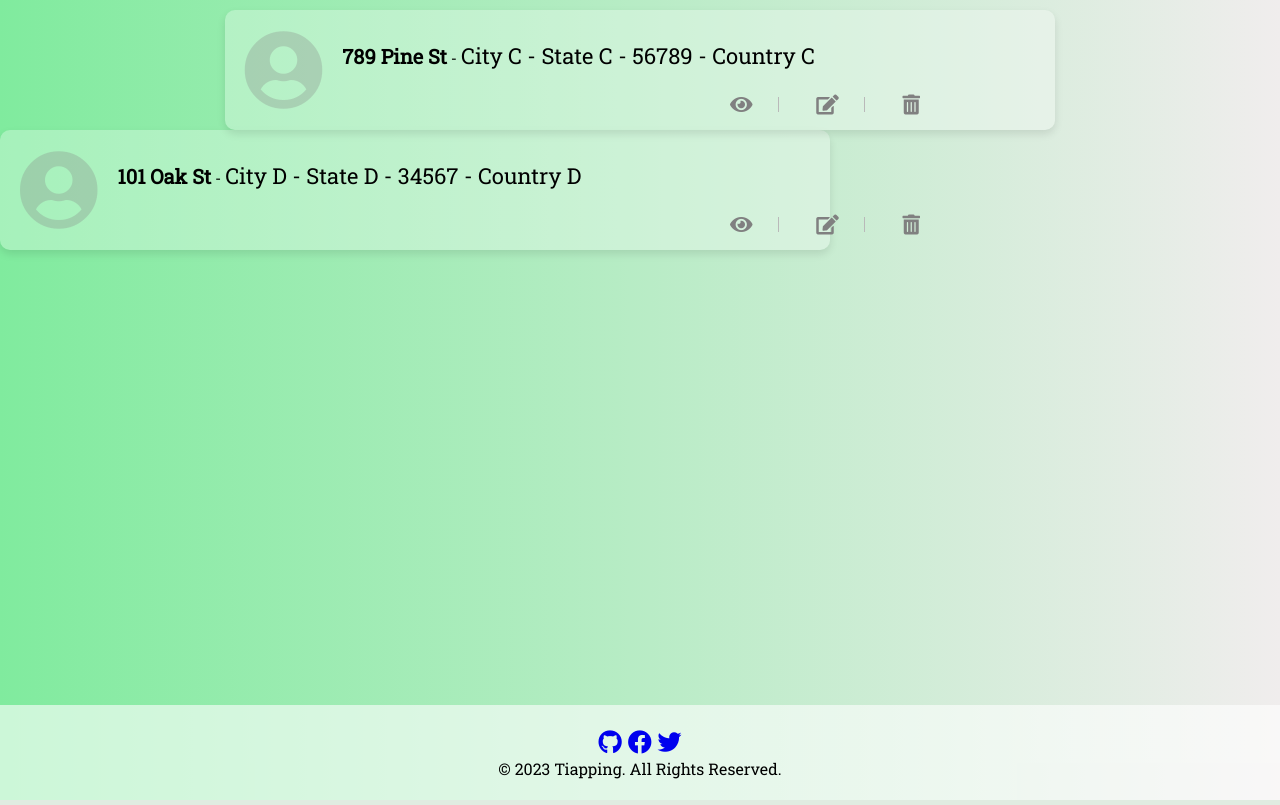
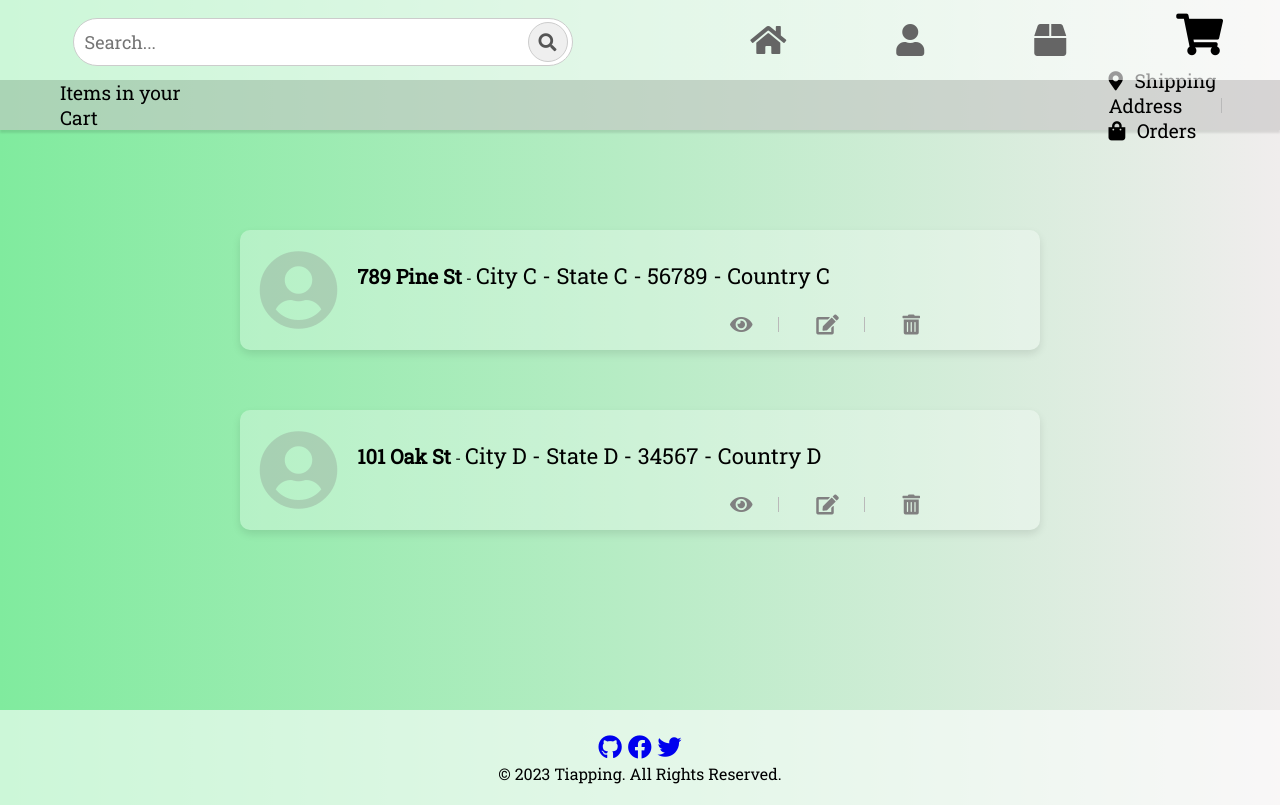
Before and after one commit to tianala/final-app, a Django app: page /shippingaddresses/ in a window 1280 px wide. Run offline with Django 4.2, Linux system fonts and the light colour scheme; data comes from the database, SQL or seed files in the repository.

Commit message:
modification 18.0

```diff
--- a/application/static/css/style.css
+++ b/application/static/css/style.css
@@ -470,10 +470,10 @@ footer {
 .address-container {
   display: flex;
   flex-wrap: wrap;
+  justify-content: center;
+  align-items: flex-end;
   gap: 20px;
-  justify-content: center;
-  align-items: center;
-  margin-top: -50px;
+  margin-top: 20px;
 }
 
 .address-box {
@@ -481,25 +481,26 @@ footer {
   padding: 20px;
   border-radius: 10px;
   box-shadow: 0 4px 8px rgba(0, 0, 0, 0.1);
-  width: calc(65.65% - 10px);
+  width: calc(65.65% - 40px);
   box-sizing: border-box;
-  display: flex; /* Use flexbox to align items horizontally */
-  align-items: center; /* Center items vertically */
+  display: flex;
+  align-items: center;
+  margin-bottom: 40px;
 }
 
 .address-box h2 {
   color: #333;
-  font-size: 40px; /* Adjust the font size as needed */
-  margin-bottom: 50px; /* Add margin-bottom for spacing */
-  /* margin-bottom: 10px; */
+  font-size: 40px;
+  margin-bottom: 50px;
+
 }
 .address-box .actions {
-  margin-top: -0px; /* Adjust the margin-top to move the actions lower */
+  margin-top: -0px;
 }
 
 .address-box p {
   color: #555;
-  font-size: 18px; /* Adjust the font size as needed */
+  font-size: 18px;
   margin-bottom: 10px;
 }
 
@@ -514,15 +515,15 @@ footer {
 }
 
 .address-box i.fa-user-circle {
-  color: rgb(134, 134, 134, 0.3); /* Add this line to set the color to grey */
+  color: rgb(134, 134, 134, 0.3);
 }
 
 .address-box ul {
-  list-style: none; /* Remove bullet points */
+  list-style: none;
 }
 
 .address-box li {
-  margin-bottom: 20px; /* Add some spacing between items */
+  margin-bottom: 20px;
 }
 
 /* Add this CSS code to your existing styles or create a new CSS file */
--- a/application/templates/shippingaddress_list.html
+++ b/application/templates/shippingaddress_list.html
@@ -1,9 +1,53 @@
 {% extends 'base.html' %}
 
+{% load static %} <!-- Add this line to load the static tag -->
+
+{% block navbar %}
+  <section class="navbar">
+    <img src="{% static 'png/logo.png' %}" alt="Logo" class="logo">
+
+    <div class="search-container">
+      <input type="text" placeholder="Search...">
+      <button class="search-btn"><i class="fas fa-search"></i></button>
+    </div>
+
+    <a href='{% url "home" %}' class="btn" id="active">
+      <i class="fas fa-home fa-2x"></i> <!-- Font Awesome home icon with larger size -->
+    </a>
+    <a href='{% url "customer-list" %}' class="btn">
+      <i class="fas fa-user fa-2x"></i> <!-- Font Awesome user icon with larger size -->
+    </a>
+    <a href='{% url "product-list" %}' class="btn">
+      <i class="fas fa-box fa-2x"></i> <!-- Font Awesome box icon with larger size -->
+    </a>
+    <a href="{% url 'cart-list' %}" class="btn home-icon">
+      <i class="fas fa-shopping-cart fa-2x"></i>
+    </a>
+  </section>
+  <div class="additional-bar">
+    <p>Items in your Cart</p>
+    <div class="cart-options">
+      <p>
+        <a href='{% url "shippingaddress-list" %}' class="no-decoration black-link">
+          <i class="fas fa-map-marker-alt"></i> Shipping Address
+        </a>
+        &nbsp;&nbsp;&nbsp;&nbsp;&nbsp;<span class="vertical-line"></span>&nbsp;&nbsp;&nbsp;&nbsp;&nbsp;
+        <a href='{% url "order-list" %}' class="no-decoration black-link">
+          <i class="fas fa-shopping-bag"></i> Orders
+        </a>
+      </p>
+    </div>
+  </div>
+
+
+
+  </div>
+  {% endblock navbar %}
+
 {% block content %}
+    {% for shipping_address in shipping_addresses %}
     <div class="address-container">
-    {% for shipping_address in shipping_addresses %}
-        <div class="address-box">
+    <div class="address-box">
           <i class="fas fa-user-circle fa-5x" style="float: left; margin-right: 20px;"></i> <!-- Font Awesome user circle icon -->
           <div style="float: left;">
             <strong style="font-size: 20px;">{{ shipping_address.address }}</strong> - <span style="font-size: 22px;">{{ shipping_address.city }} - <span style="font-size: 22px;">{{ shipping_address.state }} - <span style="font-size: 22px;">{{ shipping_address.zipcode }} - <span style="font-size: 22px;">{{ shipping_address.country }}</span><br>
@@ -23,8 +67,9 @@
               </a>
               </div>
             </div>
+            <div style="clear: both;"></div> <!-- Clear the float to prevent layout issues -->
             </div>
-</div>
+            </div>
         {% endfor %}
 
 {% endblock %}
```
Also changed, not shown: application/templates/order_list.html (+49 -1 lines).
